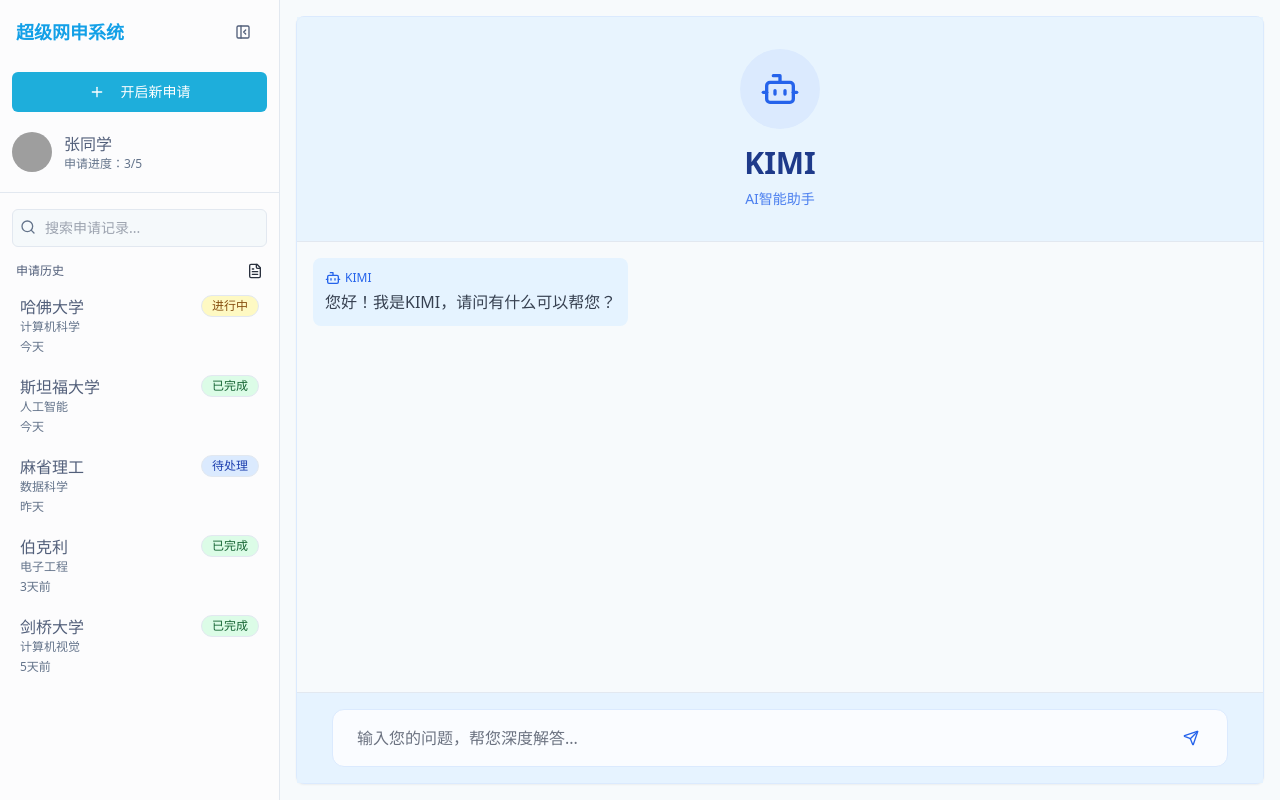
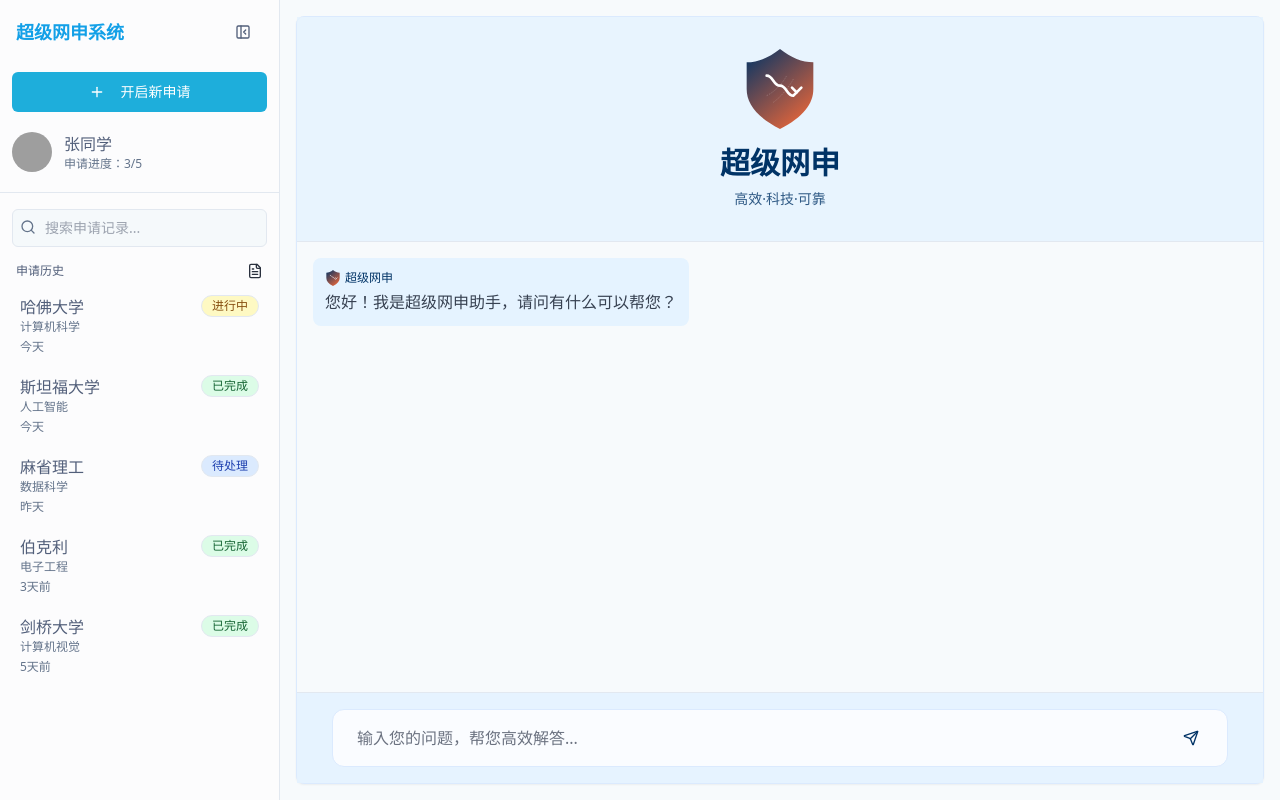
Before and after one commit to Boyiboe/apply-ai-wizard, a React (Vite) app: page / in a window 1280 px wide. Built offline with nearby package versions, Linux system fonts and the light colour scheme; grey boxes are pictures that could not be loaded.

Commit message:
Refactor: Implement logo design based on prompt
This commit implements the logo design as described in the prompt, including core elements, color scheme, graphic design, font design, and dynamic extensions.

```diff
--- a/src/components/ChatInput.tsx
+++ b/src/components/ChatInput.tsx
@@ -15,7 +15,7 @@ export function ChatInput({ value, onChange, onSend }: ChatInputProps) {
         <div className="flex items-center gap-2 bg-white/80 rounded-xl border border-blue-100 p-2">
           <input
             type="text"
-            placeholder="输入您的问题，帮您深度解答..."
+            placeholder="输入您的问题，帮您高效解答..."
             className="flex-1 px-4 py-2 bg-transparent border-none focus:outline-none text-base text-gray-800 placeholder:text-gray-500"
             value={value}
             onChange={(e) => onChange(e.target.value)}
@@ -26,7 +26,7 @@ export function ChatInput({ value, onChange, onSend }: ChatInputProps) {
           <Button
             size="icon"
             variant="ghost"
-            className="mr-2 text-blue-600 hover:text-blue-700 hover:bg-blue-50"
+            className="mr-2 text-[#003366] hover:text-[#FF6B35] hover:bg-blue-50"
             onClick={onSend}
           >
             <Send className="h-5 w-5" />
--- a/src/components/ChatInterface.tsx
+++ b/src/components/ChatInterface.tsx
@@ -1,17 +1,17 @@
 
 import { useState, useRef, useEffect } from "react";
 import { Card } from "@/components/ui/card";
-import { Bot } from "lucide-react";
 import { ChatMessages } from "@/components/ChatMessages";
 import { ChatInput } from "@/components/ChatInput";
 import { MessageType } from "@/types/chat";
+import { SuperApplyLogo } from "@/components/SuperApplyLogo";
 
 export function ChatInterface() {
   const [messages, setMessages] = useState<MessageType[]>([
     {
       id: "welcome",
       type: "system",
-      content: "您好！我是KIMI，请问有什么可以帮您？",
+      content: "您好！我是超级网申助手，请问有什么可以帮您？",
       timestamp: new Date(),
     },
   ]);
@@ -53,11 +53,11 @@ export function ChatInterface() {
     <div className="flex flex-col h-full max-w-5xl mx-auto">
       <Card className="flex flex-col h-full border border-blue-100">
         <div className="flex flex-col items-center justify-center p-8 border-b bg-[#E5F3FF]/80">
-          <div className="h-20 w-20 rounded-full bg-blue-100 flex items-center justify-center mb-4">
-            <Bot className="h-10 w-10 text-blue-600" />
+          <div className="h-20 w-20 flex items-center justify-center mb-4">
+            <SuperApplyLogo className="h-20 w-20" />
           </div>
-          <h2 className="text-3xl font-bold text-blue-900">KIMI</h2>
-          <p className="text-sm text-blue-600/80 mt-2">AI智能助手</p>
+          <h2 className="text-3xl font-bold text-[#003366]">超级网申</h2>
+          <p className="text-sm text-[#003366]/80 mt-2">高效·科技·可靠</p>
         </div>
 
         <div className="flex-1 overflow-hidden">
--- a/src/components/ChatMessages.tsx
+++ b/src/components/ChatMessages.tsx
@@ -1,8 +1,9 @@
 
 import { ScrollArea } from "@/components/ui/scroll-area";
-import { Bot, User } from "lucide-react";
+import { User } from "lucide-react";
 import { MessageType } from "@/types/chat";
 import { forwardRef } from "react";
+import { SuperApplyLogo } from "@/components/SuperApplyLogo";
 
 interface ChatMessagesProps {
   messages: MessageType[];
@@ -23,18 +24,20 @@ export const ChatMessages = forwardRef<HTMLDivElement, ChatMessagesProps>(
               <div
                 className={`max-w-[80%] rounded-lg p-3 ${
                   message.type === "user"
-                    ? "bg-blue-500 text-white"
+                    ? "bg-[#FF6B35] text-white"
                     : "bg-[#E5F3FF]"
                 }`}
               >
                 <div className="flex items-center mb-1">
                   {message.type === "system" ? (
-                    <Bot className="h-4 w-4 mr-1 text-blue-600" />
+                    <div className="h-4 w-4 mr-1">
+                      <SuperApplyLogo className="h-4 w-4" />
+                    </div>
                   ) : (
                     <User className="h-4 w-4 mr-1 text-white" />
                   )}
-                  <span className={`text-xs ${message.type === "user" ? "text-white/90" : "text-blue-600"}`}>
-                    {message.type === "system" ? "KIMI" : "您"}
+                  <span className={`text-xs ${message.type === "user" ? "text-white/90" : "text-[#003366]"}`}>
+                    {message.type === "system" ? "超级网申" : "您"}
                   </span>
                 </div>
                 <div className={`${message.type === "user" ? "text-white" : "text-gray-700"}`}>
--- /dev/null
+++ b/src/components/SuperApplyLogo.tsx
@@ -0,0 +1,65 @@
+
+import React from "react";
+
+export function SuperApplyLogo({ className = "h-10 w-10" }: { className?: string }) {
+  return (
+    <svg
+      className={className}
+      viewBox="0 0 100 120"
+      fill="none"
+      xmlns="http://www.w3.org/2000/svg"
+    >
+      {/* Shield Shape */}
+      <path
+        d="M50 0C33.33 13.33 16.67 20 0 20v40c0 22 15 42.33 50 60 35-17.67 50-38 50-60V20c-16.67 0-33.33-6.67-50-20z"
+        fill="url(#shield-gradient)"
+      />
+
+      {/* Dynamic S-shaped lines with arrow */}
+      <path
+        d="M30 40C40 40 40 55 50 55C60 55 60 70 70 70L75 65"
+        stroke="white"
+        strokeWidth="4"
+        strokeLinecap="round"
+      />
+
+      {/* Arrow head */}
+      <path
+        d="M68 58L75 65L82 58"
+        stroke="white"
+        strokeWidth="4"
+        strokeLinecap="round"
+        strokeLinejoin="round"
+      />
+
+      {/* Grid pattern */}
+      <path
+        d="M40 80C60 65 70 45 70 45"
+        stroke="rgba(255,255,255,0.3)"
+        strokeWidth="1"
+        strokeDasharray="2 2"
+      />
+      <path
+        d="M30 70C50 60 60 40 60 40"
+        stroke="rgba(255,255,255,0.3)"
+        strokeWidth="1"
+        strokeDasharray="2 2"
+      />
+
+      {/* Gradient definitions */}
+      <defs>
+        <linearGradient
+          id="shield-gradient"
+          x1="0"
+          y1="0"
+          x2="100"
+          y2="120"
+          gradientUnits="userSpaceOnUse"
+        >
+          <stop offset="0%" stopColor="#003366" />
+          <stop offset="100%" stopColor="#FF6B35" />
+        </linearGradient>
+      </defs>
+    </svg>
+  );
+}
--- a/src/index.css
+++ b/src/index.css
@@ -13,7 +13,7 @@
     --popover: 0 0% 100%;
     --popover-foreground: 222.2 84% 4.9%;
 
-    --primary: 200 85% 49%;
+    --primary: 210 100% 20%;
     --primary-foreground: 210 40% 98%;
 
     --secondary: 210 40% 96.1%;
@@ -56,14 +56,19 @@
     --card: 210 50% 98%;
     --card-foreground: 220 20% 20%;
 
-    --primary: 200 85% 45%;
+    --primary: 210 100% 20%;
     --primary-foreground: 0 0% 100%;
 
-    --secondary: 200 50% 96%;
-    --secondary-foreground: 200 85% 40%;
+    --secondary: 24 90% 60%;
+    --secondary-foreground: 0 0% 100%;
 
     --accent: 200 50% 96%;
     --accent-foreground: 200 85% 40%;
+
+    /* Brand colors */
+    --brand-blue: 210 100% 20%;
+    --brand-orange: 15 100% 60%;
+    --brand-light-blue: 210 100% 95%;
   }
 
   .dark {
```
